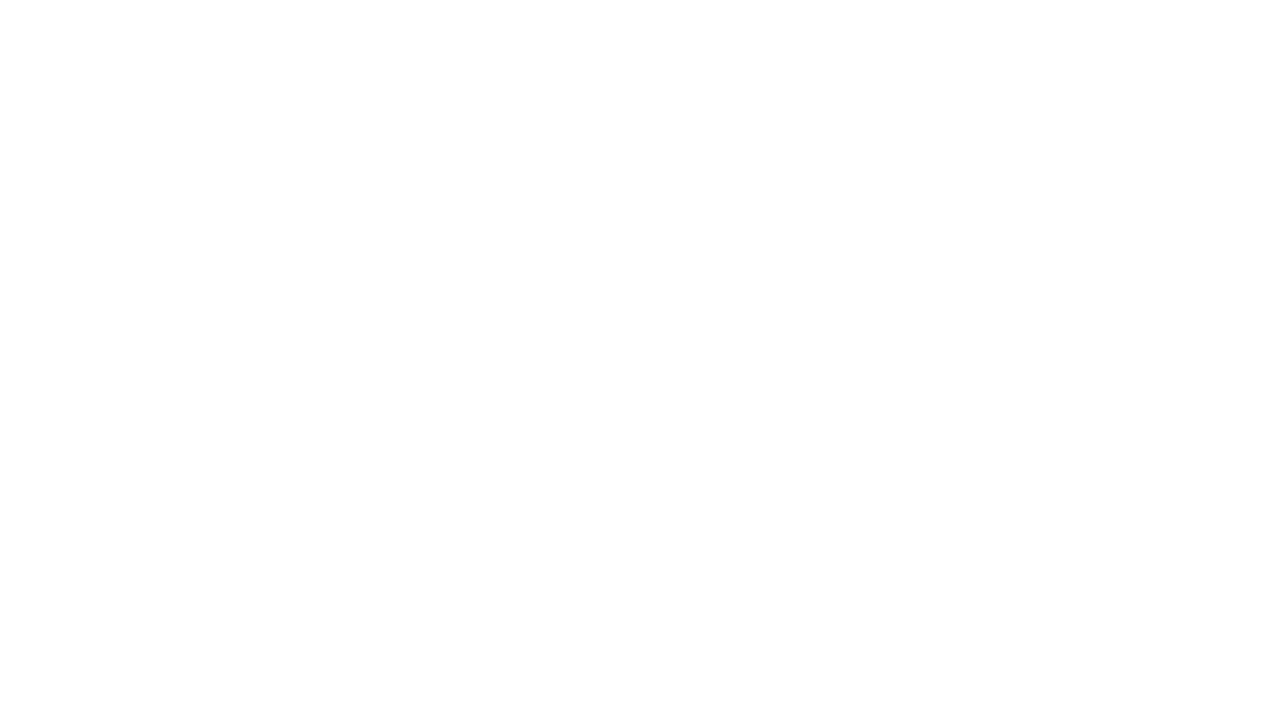
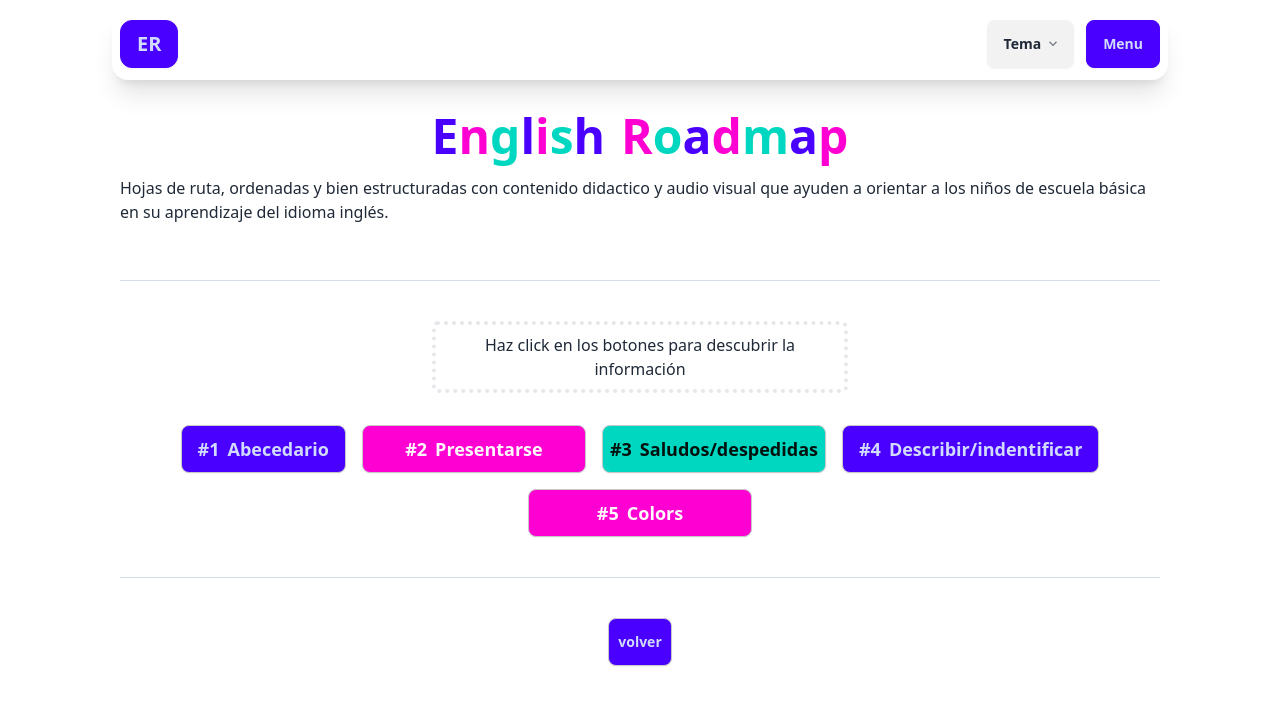
Before and after one commit to manufer24/englishroadmap, a Nuxt app: page /escuela in a window 1280 px wide. Before the commit this address had no page. Shown: the top 704 px of the page. Built offline with nearby package versions, Linux system fonts and the light colour scheme.

Commit message:
rename routes

```diff
--- a/components/BasicGoHomeBtn.vue
+++ b/components/BasicGoHomeBtn.vue
@@ -1,6 +1,6 @@
 <template>
     <button class="container mx-auto mb-10 flex items-center justify-center w-16 btn btn-active bg-primary text-primary-content hover:bg-neutral hover:text-primary">
-        <nuxt-link class="h-full flex items-center" to="/school">
+        <nuxt-link class="h-full flex items-center" to="/escuela">
             volver
         </nuxt-link>
     </button>
--- a/layouts/MainLayout.vue
+++ b/layouts/MainLayout.vue
@@ -17,7 +17,7 @@
                     <div tabindex="0" role="button" class="btn btn-primary">Menu</div>
                         <ul class="dropdown-content z-[1] p-2 shadow-2xl bg-base-300 rounded-box w-52 mt-1 space-y-1">
                             <li><nuxt-link class="btn btn-sm btn-block btn-ghost justify-start" to="/FAQs">FAQS</nuxt-link></li>
-                            <li><nuxt-link class="btn btn-sm btn-block btn-ghost justify-start" to="/contributors">Colaboradores</nuxt-link></li>
+                            <li><nuxt-link class="btn btn-sm btn-block btn-ghost justify-start" to="/colaboradores">Colaboradores</nuxt-link></li>
                         </ul>
                 </button>
             </section>
--- a/pages/school/index.vue
+++ b/pages/escuela/index.vue
@@ -35,27 +35,27 @@
                     <ul class="flex flex-col flex-wrap items-center justify-center gap-4 md:flex-row">
                         <li>
                             <button class="btn btn-active bg-primary text-primary-content hover:bg-primary-content hover:text-primary text-lg">
-                                <nuxt-link class="h-full flex items-center" to="/school/basicABC"><span class="font-bold mr-2">#1</span> Abecedario</nuxt-link>
+                                <nuxt-link class="h-full flex items-center" to="/escuela/abecedario"><span class="font-bold mr-2">#1</span> Abecedario</nuxt-link>
                             </button>
                         </li>
                         <li>
                             <button class="btn btn-active w-56 bg-secondary text-secondary-content hover:bg-secondary-content hover:text-secondary text-lg">
-                                <nuxt-link class="h-full flex items-center" to="/school/basicIntroducingYourself"><span class="font-bold mr-2">#2</span>Presentarse</nuxt-link>
+                                <nuxt-link class="h-full flex items-center" to="/escuela/presentarse"><span class="font-bold mr-2">#2</span>Presentarse</nuxt-link>
                             </button>
                         </li>
                         <li>
                             <button class="btn btn-active w-56 bg-accent text-accent-content hover:bg-accent-content hover:text-accent text-lg">
-                                <nuxt-link class="h-full flex items-center" to="/school/basicGreetingAndGoodbye"><span class="font-bold mr-2">#3</span>Saludos/despedidas</nuxt-link>
+                                <nuxt-link class="h-full flex items-center" to="/escuela/saludos-y-despedidas"><span class="font-bold mr-2">#3</span>Saludos/despedidas</nuxt-link>
                             </button>
                         </li>
                         <li>
                             <button class="btn btn-active bg-primary text-primary-content hover:bg-primary-content hover:text-primary text-lg">
-                                <nuxt-link class="h-full flex items-center" to="/school/basicDescribingPeople"><span class="font-bold mr-2">#4</span>Describir/indentificar</nuxt-link>
+                                <nuxt-link class="h-full flex items-center" to="/escuela/describir-personas"><span class="font-bold mr-2">#4</span>Describir/indentificar</nuxt-link>
                             </button>
                         </li>
                         <li>
                             <button class="btn btn-active w-56 bg-secondary text-secondary-content hover:bg-secondary-content hover:text-secondary text-lg">
-                                <nuxt-link class="h-full flex items-center" to="/school/basicColors"><span class="font-bold mr-2">#5</span>Colors</nuxt-link>
+                                <nuxt-link class="h-full flex items-center" to="/escuela/colores"><span class="font-bold mr-2">#5</span>Colors</nuxt-link>
                             </button>
                         </li>
                     </ul>
--- a/pages/index.vue
+++ b/pages/index.vue
@@ -35,17 +35,17 @@
                     <ul class="flex flex-col flex-wrap items-center justify-center gap-4 md:flex-row">
                         <li>
                             <button class="btn btn-active w-56 bg-primary text-primary-content hover:bg-primary-content hover:text-primary text-lg">
-                                <nuxt-link class="h-full flex items-center" to="/firstStep">primeros pasos</nuxt-link>
+                                <nuxt-link class="h-full flex items-center" to="/primeros-pasos">primeros pasos</nuxt-link>
                             </button>
                         </li>
                         <li>
                             <button class="btn btn-active w-56 bg-secondary text-secondary-content hover:bg-secondary-content hover:text-secondary text-lg">
-                                <nuxt-link class="h-full flex items-center" to="/advices">consejos</nuxt-link>
+                                <nuxt-link class="h-full flex items-center" to="/consejos">consejos</nuxt-link>
                             </button>
                         </li>
                         <li>
                             <button class="btn btn-active w-56 bg-accent text-accent-content hover:bg-accent-content hover:text-accent text-lg">
-                                <nuxt-link class="h-full flex items-center" to="/school">Aprender</nuxt-link>
+                                <nuxt-link class="h-full flex items-center" to="/escuela">Aprender</nuxt-link>
                             </button>
                         </li>
                     </ul>
```
Also changed, not shown: pages/colaboradores.vue (renamed from pages/contributors.vue), pages/consejos.vue (renamed from pages/advices.vue), pages/escuela/abecedario.vue (renamed from pages/school/basicABC.vue), pages/escuela/colores.vue (renamed from pages/school/basicColors.vue), pages/escuela/describir-personas.vue (renamed from pages/school/basicDescribingPeople.vue), pages/escuela/presentarse.vue (renamed from pages/school/basicIntroducingYourself.vue), pages/escuela/saludos-y-despedidas.vue (renamed from pages/school/basicGreetingAndGoodbye.vue), pages/primeros-pasos.vue (renamed from pages/firstStep.vue).
